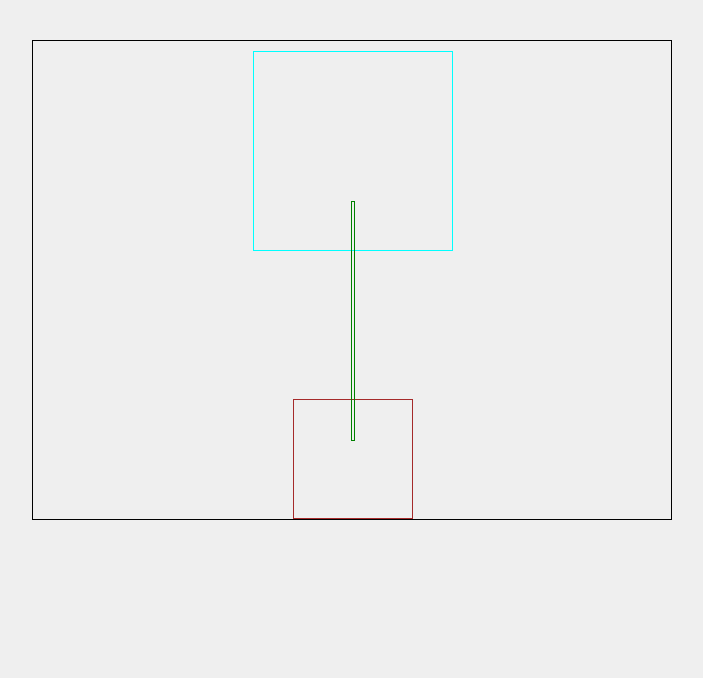
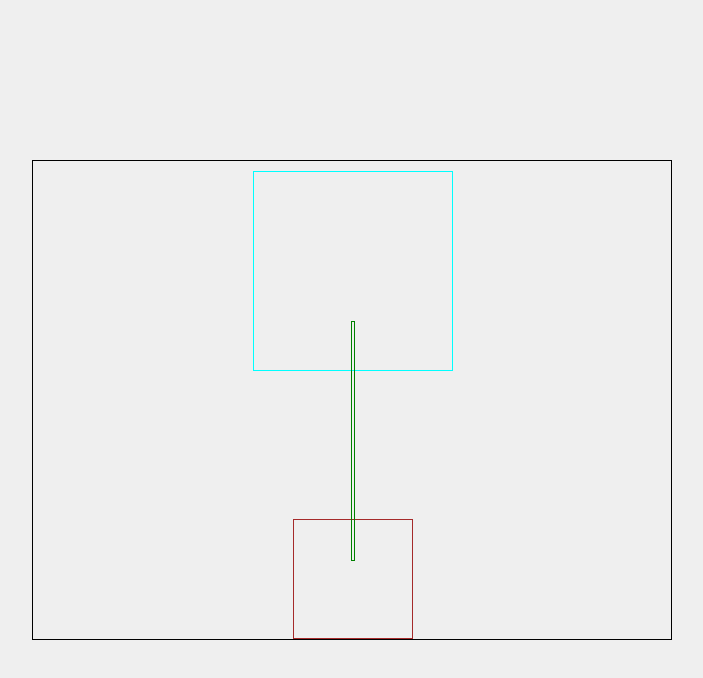
Before and after one commit to topheman/webRtcFirstSteps, a website: page src/flower-light.html in a window 1280 px wide. Shown: the whole page, without its empty margins (288-991 px from the left). Drawn offline with Linux system fonts and the light colour scheme.

Commit message:
block centered

```diff
--- a/src/css/flower-light.css
+++ b/src/css/flower-light.css
@@ -19,10 +19,13 @@ body{
 }
 #flower{
     position: relative;
+    left:50%;
+    margin-left:-160rem;
+    top:50%;
+    margin-top:-120rem;
     width:320rem;
     height:240rem;
     display: block;
-    margin : 20rem auto;
 
     border: 1px solid black;
 }
```
